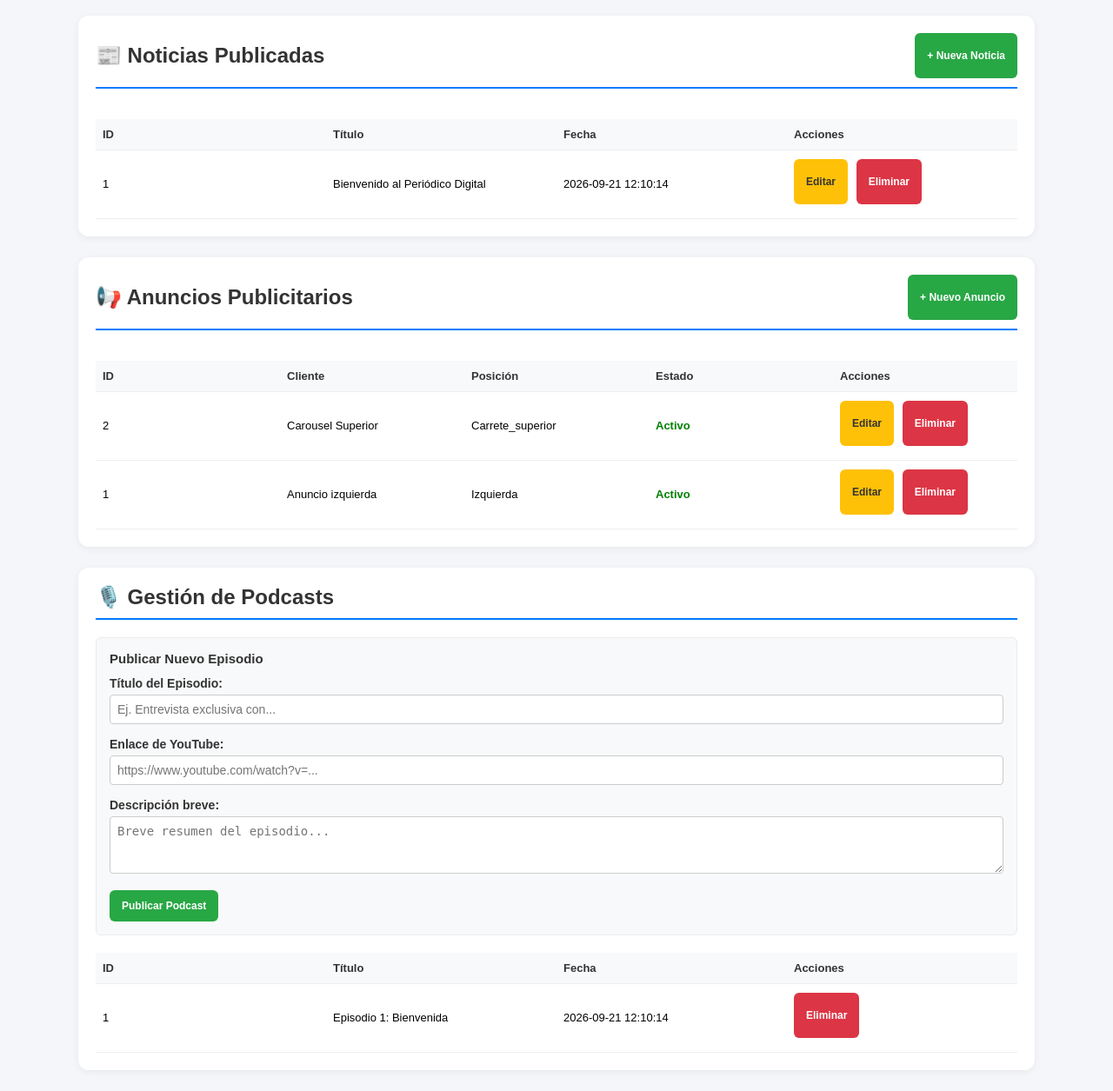
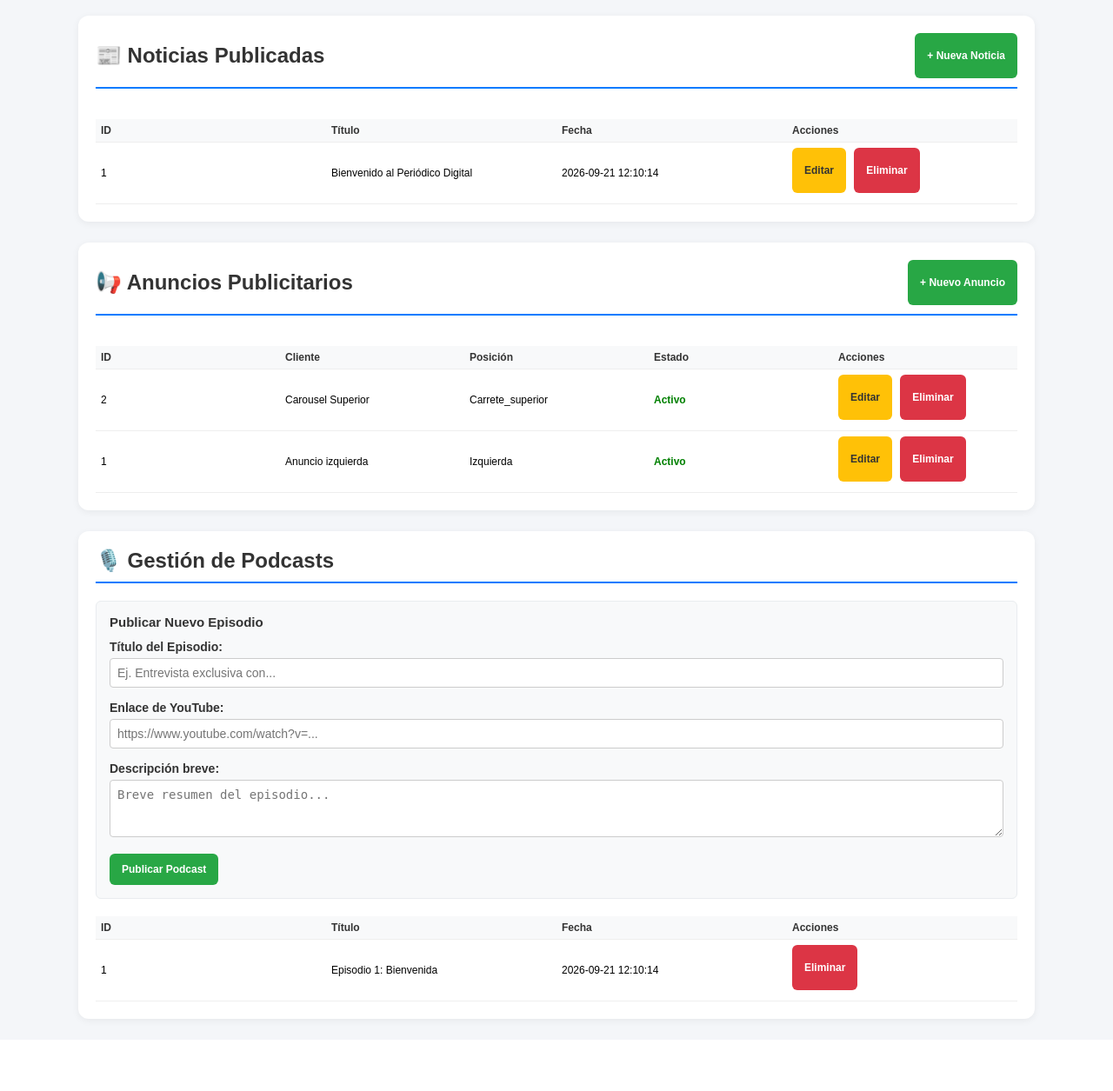
Before and after one commit to User1-bc/periodico-digital, a PHP site: page /admin.php in a window 1280 px wide. Shown: the part 88-1343 px from the top of the page at 87% size. After the commit the page ends 1267 px from the top, so only its background shows below. Run offline with PHP 8.4, Linux system fonts and the light colour scheme; the visitor is signed in with stand-in values (Sample User, id 1); data comes from the database, SQL or seed files in the repository; some libraries are stand-ins or nearby versions.

Commit message:
Admin: reduce table width by half - min-width 360px, compact padding/fonts, narrow column widths

```diff
--- a/admin.php
+++ b/admin.php
@@ -82,15 +82,15 @@ $podcasts = $stmt_podcasts->fetchAll(PDO::FETCH_ASSOC);
         .section-box h2 { margin-top: 0; color: #333; border-bottom: 2px solid #007bff; padding-bottom: 10px; display: flex; justify-content: space-between; align-items: center; flex-wrap: wrap; gap: 10px; }
 
         .table-wrapper { overflow-x: auto; }
-        table { width: 100%; border-collapse: collapse; margin-top: 15px; min-width: 520px; table-layout: fixed; }
-        th, td { padding: 10px 8px; text-align: left; border-bottom: 1px solid #eee; font-size: 13px; }
+        table { width: 100%; border-collapse: collapse; margin-top: 15px; min-width: 360px; table-layout: fixed; }
+        th, td { padding: 6px 6px; text-align: left; border-bottom: 1px solid #eee; font-size: 12px; }
         th { background-color: #f8f9fa; color: #333; font-weight: 600; }
         tr:hover td { background: #fafafa; }
         td { overflow: hidden; text-overflow: ellipsis; white-space: nowrap; }
-        td:first-child { white-space: normal; width: 50px; }
-        td:nth-child(2) { width: 40%; max-width: 300px; }
-        td:nth-child(3) { width: 20%; max-width: 150px; }
-        td.acciones-td { width: 180px; white-space: nowrap; }
+        td:first-child { white-space: normal; width: 40px; }
+        td:nth-child(2) { width: 35%; max-width: 220px; }
+        td:nth-child(3) { width: 18%; max-width: 120px; }
+        td.acciones-td { width: 140px; white-space: nowrap; }
 
         .btn { padding: 8px 14px; border-radius: 6px; text-decoration: none; font-size: 12px; font-weight: 600; display: inline-flex; align-items: center; gap: 5px; border: none; cursor: pointer; min-height: 36px; transition: all 0.12s ease; }
         .btn-edit { background: #ffc107; color: #333; }
```
